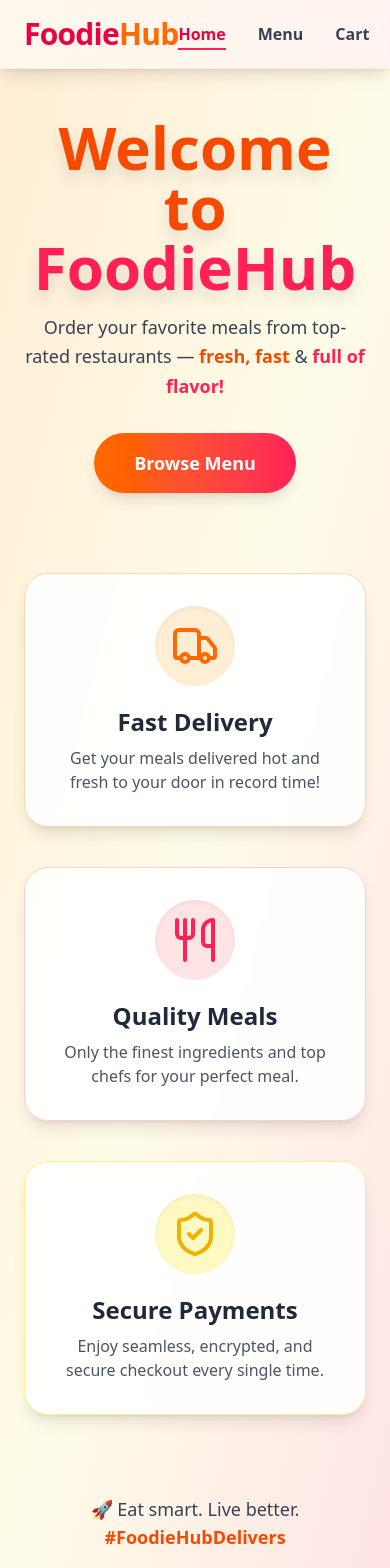
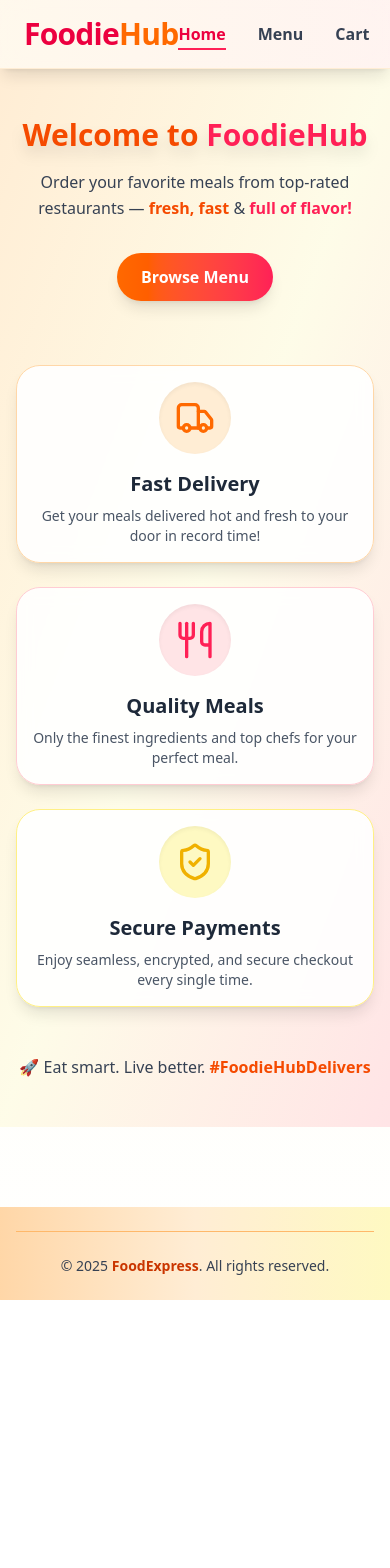
Before and after one commit to Elvis24-tech/FoodieHub, a React (Vite) app: page / in a window 390 px wide. Shown: the top 1568 px of the page. After the commit the page ends 1300 px from the top, so only its background shows below. Built offline with nearby package versions, Linux system fonts and the light colour scheme.

Commit message:
making the app mobile friendly

```diff
--- a/src/pages/Home.jsx
+++ b/src/pages/Home.jsx
@@ -3,12 +3,12 @@ import { Truck, ShieldCheck, Utensils } from "lucide-react";
 
 function Home() {
   return (
-    <div className="min-h-screen bg-linear-to-br from-orange-100 via-yellow-50 to-rose-100 flex flex-col justify-center items-center text-center px-6 py-12">
+    <div className="min-h-screen bg-linear-to-br from-orange-100 via-yellow-50 to-rose-100 flex flex-col justify-center items-center text-center px-4 sm:px-6 py-12">
       <div className="max-w-3xl animate-fade-in">
-        <h1 className="text-6xl md:text-7xl font-extrabold text-orange-600 drop-shadow-xl">
+        <h1 className="text-3xl sm:text-4xl md:text-6xl font-extrabold text-orange-600 drop-shadow-xl">
           Welcome to <span className="text-rose-500">FoodieHub</span>
         </h1>
-        <p className="text-lg md:text-xl text-gray-700 mt-4 mb-8 leading-relaxed">
+        <p className="text-base sm:text-lg md:text-xl text-gray-700 mt-4 mb-8 leading-relaxed">
           Order your favorite meals from top-rated restaurants —
           <span className="font-semibold text-orange-600"> fresh, fast</span> &
           <span className="font-semibold text-rose-500"> full of flavor!</span>
@@ -16,58 +16,50 @@ function Home() {
 
         <Link
           to="/menu"
-          className="inline-block bg-linear-to-r from-orange-500 to-rose-500 text-white px-10 py-4 rounded-full text-lg font-semibold shadow-lg hover:shadow-2xl hover:scale-105 transition-transform duration-300"
+          className="inline-block bg-linear-to-r from-orange-500 to-rose-500 text-white px-6 py-3 sm:px-10 sm:py-4 rounded-full text-base sm:text-lg font-semibold shadow-lg hover:shadow-2xl hover:scale-105 transition-transform duration-300"
         >
           Browse Menu
         </Link>
       </div>
-
-      {/* Feature Cards */}
-      <div className="mt-20 grid grid-cols-1 md:grid-cols-3 gap-10 w-full max-w-6xl">
-        {/* Fast Delivery */}
-        <div className="bg-white/90 backdrop-blur-sm rounded-3xl shadow-lg p-8 border border-orange-200 hover:shadow-3xl hover:-translate-y-3 transition-all duration-500 hover:bg-linear-to-br hover:from-orange-50 hover:to-yellow-50 relative overflow-hidden">
-          <div className="absolute inset-0 bg-linear-to-br from-orange-100/10 to-transparent opacity-0 hover:opacity-100 transition-opacity duration-300" />
-          <div className="flex justify-center mb-5">
+      <div className="mt-16 sm:mt-20 grid grid-cols-1 sm:grid-cols-2 md:grid-cols-3 gap-6 sm:gap-10 w-full max-w-6xl">
+        <div className="bg-white/90 backdrop-blur-sm rounded-3xl shadow-lg p-4 sm:p-8 border border-orange-200 hover:shadow-3xl hover:-translate-y-2 transition-all duration-500 hover:bg-linear-to-br hover:from-orange-50 hover:to-yellow-50 relative overflow-hidden">
+          <div className="absolute inset-0 bg-gradient-to-br from-orange-100/10 to-transparent opacity-0 hover:opacity-100 transition-opacity duration-300" />
+          <div className="flex justify-center mb-4 sm:mb-5">
             <div className="p-4 bg-orange-100 rounded-full shadow-inner">
-              <Truck className="text-orange-500 w-12 h-12" />
+              <Truck className="text-orange-500 w-10 h-10 sm:w-12 sm:h-12" />
             </div>
           </div>
-          <h3 className="text-2xl font-bold text-gray-800 mb-2">Fast Delivery</h3>
-          <p className="text-gray-600">
+          <h3 className="text-xl sm:text-2xl font-bold text-gray-800 mb-2">Fast Delivery</h3>
+          <p className="text-gray-600 text-sm sm:text-base">
             Get your meals delivered hot and fresh to your door in record time!
           </p>
         </div>
-
-        {/* Quality Meals */}
-        <div className="bg-white/90 backdrop-blur-sm rounded-3xl shadow-lg p-8 border border-rose-200 hover:shadow-3xl hover:-translate-y-3 transition-all duration-500 hover:bg-linear-to-br hover:from-rose-50 hover:to-pink-50 relative overflow-hidden">
-          <div className="absolute inset-0 bg-linear-to-br from-rose-100/10 to-transparent opacity-0 hover:opacity-100 transition-opacity duration-300" />
-          <div className="flex justify-center mb-5">
+        <div className="bg-white/90 backdrop-blur-sm rounded-3xl shadow-lg p-4 sm:p-8 border border-rose-200 hover:shadow-3xl hover:-translate-y-2 transition-all duration-500 hover:bg-linear-to-br hover:from-rose-50 hover:to-pink-50 relative overflow-hidden">
+          <div className="absolute inset-0 bg-gradient-to-br from-rose-100/10 to-transparent opacity-0 hover:opacity-100 transition-opacity duration-300" />
+          <div className="flex justify-center mb-4 sm:mb-5">
             <div className="p-4 bg-rose-100 rounded-full shadow-inner">
-              <Utensils className="text-rose-500 w-12 h-12" />
+              <Utensils className="text-rose-500 w-10 h-10 sm:w-12 sm:h-12" />
             </div>
           </div>
-          <h3 className="text-2xl font-bold text-gray-800 mb-2">Quality Meals</h3>
-          <p className="text-gray-600">
+          <h3 className="text-xl sm:text-2xl font-bold text-gray-800 mb-2">Quality Meals</h3>
+          <p className="text-gray-600 text-sm sm:text-base">
             Only the finest ingredients and top chefs for your perfect meal.
           </p>
         </div>
-
-        {/* Secure Payments */}
-        <div className="bg-white/90 backdrop-blur-sm rounded-3xl shadow-lg p-8 border border-yellow-200 hover:shadow-3xl hover:-translate-y-3 transition-all duration-500 hover:bg-linear-to-br hover:from-yellow-50 hover:to-orange-50 relative overflow-hidden">
-          <div className="absolute inset-0 bg-linear-to-br from-yellow-100/10 to-transparent opacity-0 hover:opacity-100 transition-opacity duration-300" />
-          <div className="flex justify-center mb-5">
+        <div className="bg-white/90 backdrop-blur-sm rounded-3xl shadow-lg p-4 sm:p-8 border border-yellow-200 hover:shadow-3xl hover:-translate-y-2 transition-all duration-500 hover:bg-linear-to-br hover:from-yellow-50 hover:to-orange-50 relative overflow-hidden">
+          <div className="absolute inset-0 bg-gradient-to-br from-yellow-100/10 to-transparent opacity-0 hover:opacity-100 transition-opacity duration-300" />
+          <div className="flex justify-center mb-4 sm:mb-5">
             <div className="p-4 bg-yellow-100 rounded-full shadow-inner">
-              <ShieldCheck className="text-yellow-500 w-12 h-12" />
+              <ShieldCheck className="text-yellow-500 w-10 h-10 sm:w-12 sm:h-12" />
             </div>
           </div>
-          <h3 className="text-2xl font-bold text-gray-800 mb-2">Secure Payments</h3>
-          <p className="text-gray-600">
+          <h3 className="text-xl sm:text-2xl font-bold text-gray-800 mb-2">Secure Payments</h3>
+          <p className="text-gray-600 text-sm sm:text-base">
             Enjoy seamless, encrypted, and secure checkout every single time.
           </p>
         </div>
       </div>
-
-      <p className="mt-20 text-gray-700 font-medium text-lg">
+      <p className="mt-12 sm:mt-20 text-gray-700 font-medium text-base sm:text-lg">
         🚀 Eat smart. Live better.{" "}
         <span className="text-orange-600 font-semibold">
           #FoodieHubDelivers
```
